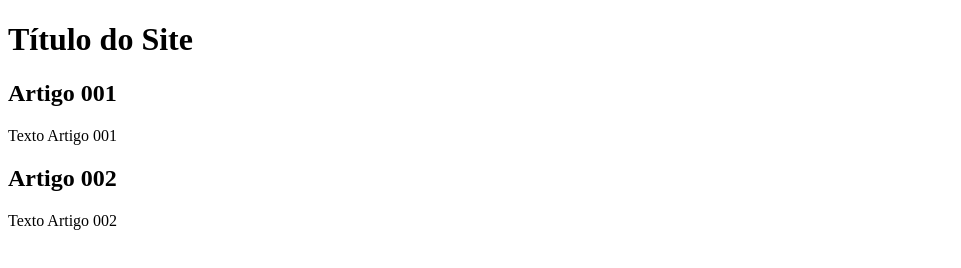
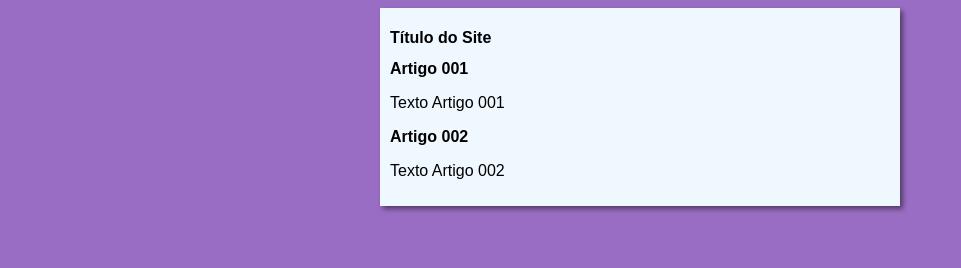
Before and after one commit to giobrtn/projeto-site, a plain HTML site: page index.html in a window 1280 px wide. Shown: the whole page, without its empty margins (0-961 px from the left). Drawn offline with Linux system fonts and the light colour scheme.

Commit message:
inicio design

```diff
--- /dev/null
+++ b/estilos/style.css
@@ -0,0 +1,17 @@
+*{
+    font-family: Arial, Helvetica, sans-serif;
+    font-size: 16px;
+
+}
+
+body {
+    background-color: rgb(154, 109, 196);
+}
+
+main {
+    background-color: aliceblue;
+    width: 500px;
+    margin: auto;
+    padding: 10px;
+    box-shadow: 3px 3px 5px rgba(0, 0, 0, 0.473);
+}
--- a/index.html
+++ b/index.html
@@ -5,6 +5,7 @@
     <meta http-equiv="X-UA-Compatible" content="IE=edge">
     <meta name="viewport" content="width=device-width, initial-scale=1.0">
     <title>Site Projeto</title>
+    <link rel="stylesheet" href="estilos/style.css">
 </head>
 <body>
     <main>
```
